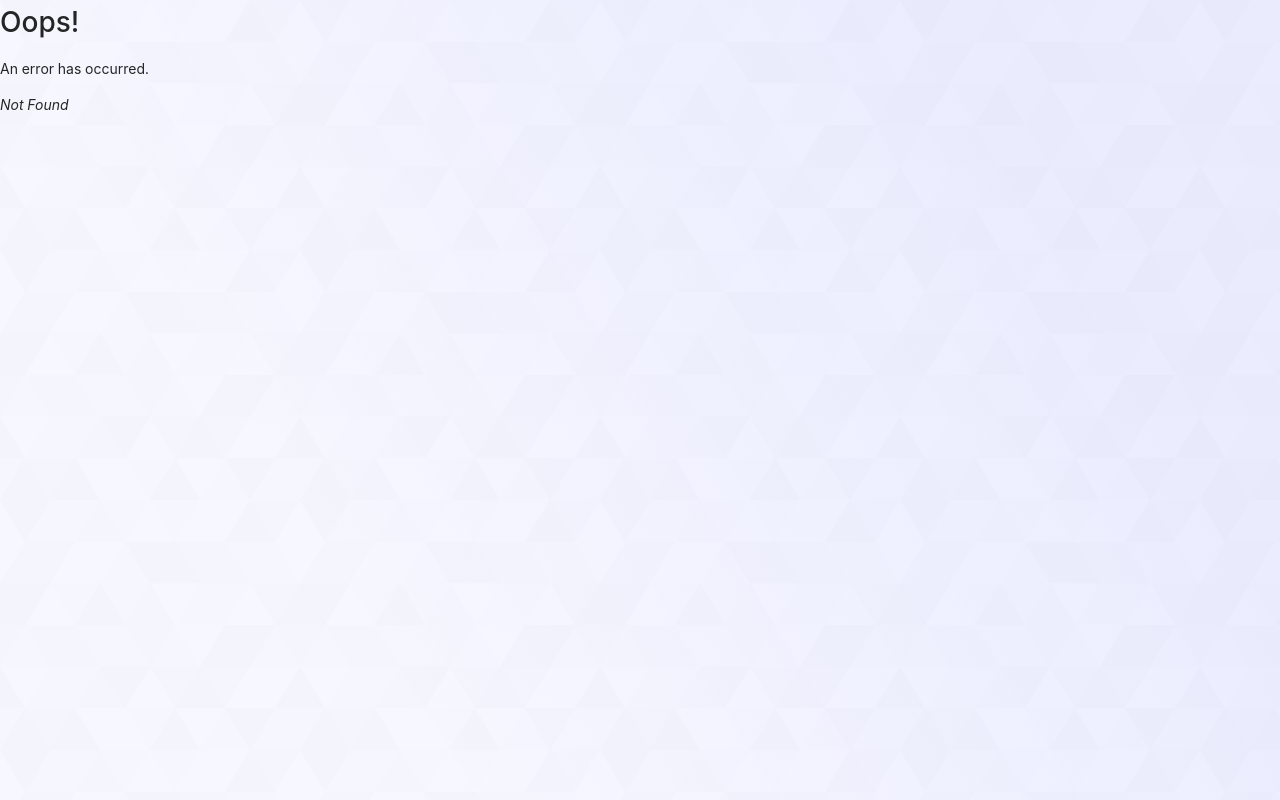
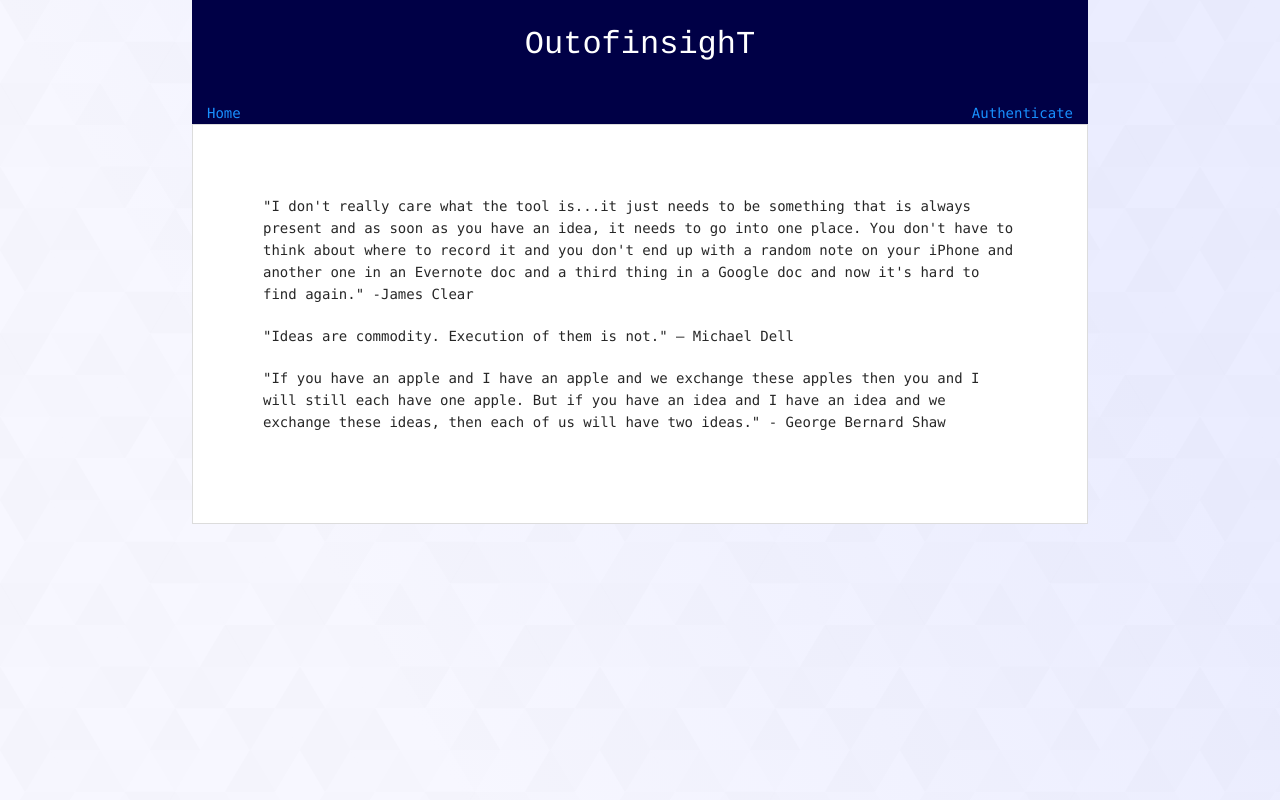
Before and after one commit to TravisJN/idears, a React (Create React App) app: page /about in a window 1280 px wide. Before the commit this address had no page. Built offline with nearby package versions, Linux system fonts and the light colour scheme.

Commit message:
Add emulator support, add about page, update styles

```diff
--- a/src/components/SiteHeader.css
+++ b/src/components/SiteHeader.css
@@ -24,3 +24,11 @@
   padding-left: 5px;
   padding-right: 5px;
 }
+
+.header-button-container {
+  display: flex;
+  width: 100%;
+  justify-content: space-between;
+  padding-left: 15px;
+  padding-right: 15px;
+}
--- a/src/components/SiteHeader.js
+++ b/src/components/SiteHeader.js
@@ -1,13 +1,21 @@
 import "./SiteHeader.css";
 import User from "./User";
+import { Link, useLocation } from "react-router-dom";
 
 export function SiteHeader({ user }) {
+  const { pathname } = useLocation();
+
+  const isAbout = pathname === "/about";
+
   return (
     <div className="header-container">
       <div className="header-title-container">
         <p className="header-title">OutofinsighT</p>
       </div>
-      <User user={user} />
+      <div className="header-button-container">
+        {isAbout ? <Link to="/">Home</Link> : <Link to="/about">About</Link>}
+        <User user={user} />
+      </div>
     </div>
   );
 }
--- a/src/components/User.css
+++ b/src/components/User.css
@@ -1,7 +1,6 @@
 .user-container {
   color: white;
   align-self: flex-end;
-  padding-right: 15px;
 }
 
 .user-button {
--- a/src/index.js
+++ b/src/index.js
@@ -7,6 +7,7 @@ import ErrorPage from "./routes/ErrorPage";
 import Auth from "./routes/Auth";
 import reportWebVitals from "./reportWebVitals";
 import "./firestore";
+import About from "./routes/About";
 
 const router = createBrowserRouter([
   {
@@ -22,6 +23,10 @@ const router = createBrowserRouter([
     path: "/signup",
     element: <Auth />,
   },
+  {
+    path: "/about",
+    element: <About />,
+  },
 ]);
 
 const root = ReactDOM.createRoot(document.getElementById("root"));
--- /dev/null
+++ b/src/routes/About.css
@@ -0,0 +1,12 @@
+.about-page-container {
+  display: flex;
+  flex-direction: column;
+  justify-content: center;
+  padding: 5em;
+  background-color: white;
+  border: 1px solid gainsboro;
+}
+
+.about-page-text-container {
+  padding-bottom: 20px;
+}
--- /dev/null
+++ b/src/routes/About.js
@@ -0,0 +1,19 @@
+import "./About.css";
+import { SiteHeader } from "../components/SiteHeader";
+
+export default function Auth() {
+  return (
+    <div className="content">
+      <SiteHeader />
+      <div className="about-page-container">
+        <div className="about-page-text-container">
+          {`"I don't really care what the tool is...it just needs to be something that is always present and as soon as you have an idea, it needs to go into one place. You don't have to think about where to record it and you don't end up with a random note on your iPhone and another one in an Evernote doc and a third thing in a Google doc and now it's hard to find again." -James Clear`}
+        </div>
+        <div className="about-page-text-container">
+          {`"Ideas are commodity. Execution of them is not." — Michael Dell`}
+        </div>
+        <div className="about-page-text-container">{`"If you have an apple and I have an apple and we exchange these apples then you and I will still each have one apple. But if you have an idea and I have an idea and we exchange these ideas, then each of us will have two ideas." - George Bernard Shaw`}</div>
+      </div>
+    </div>
+  );
+}
```
Also changed, not shown: src/firestore.js (+7 -2 lines), firebase.json, 1 other file (tests, documents, lock files or other folders).
